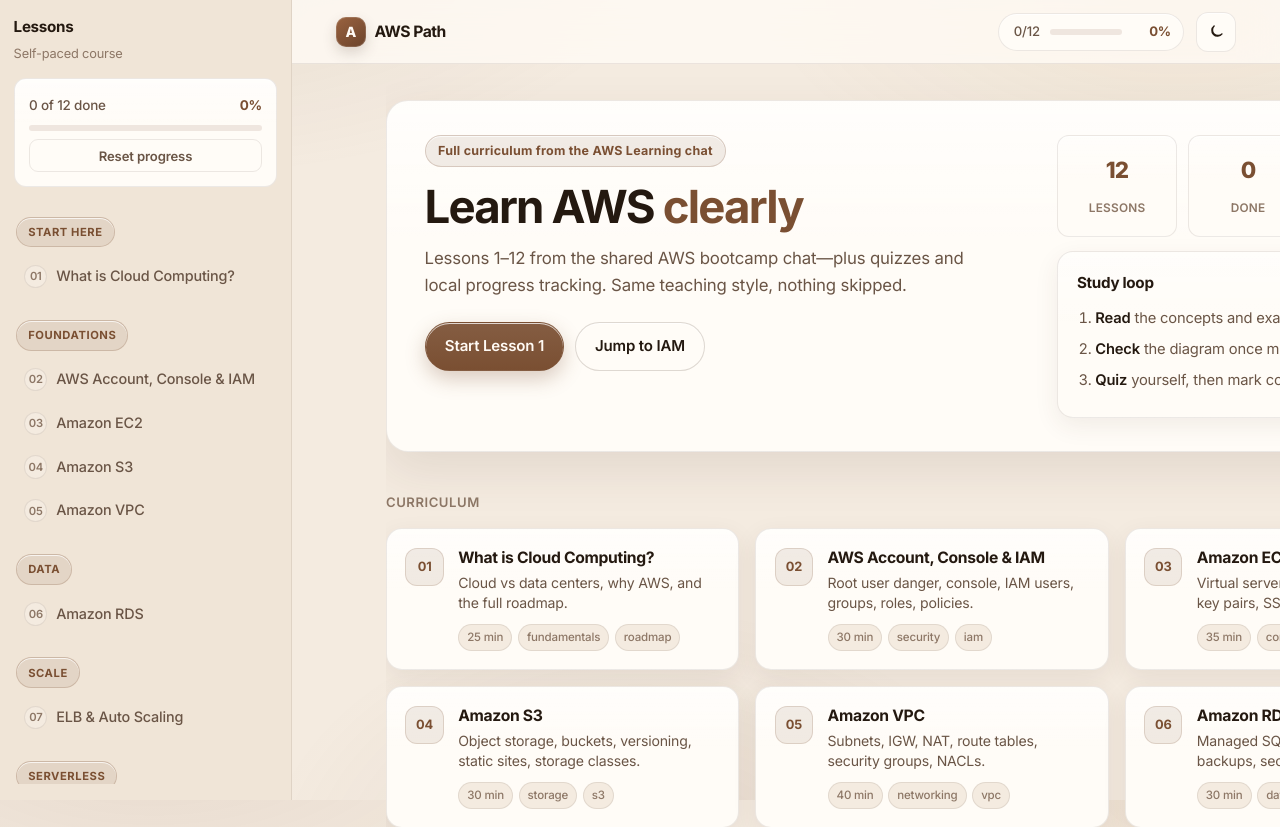
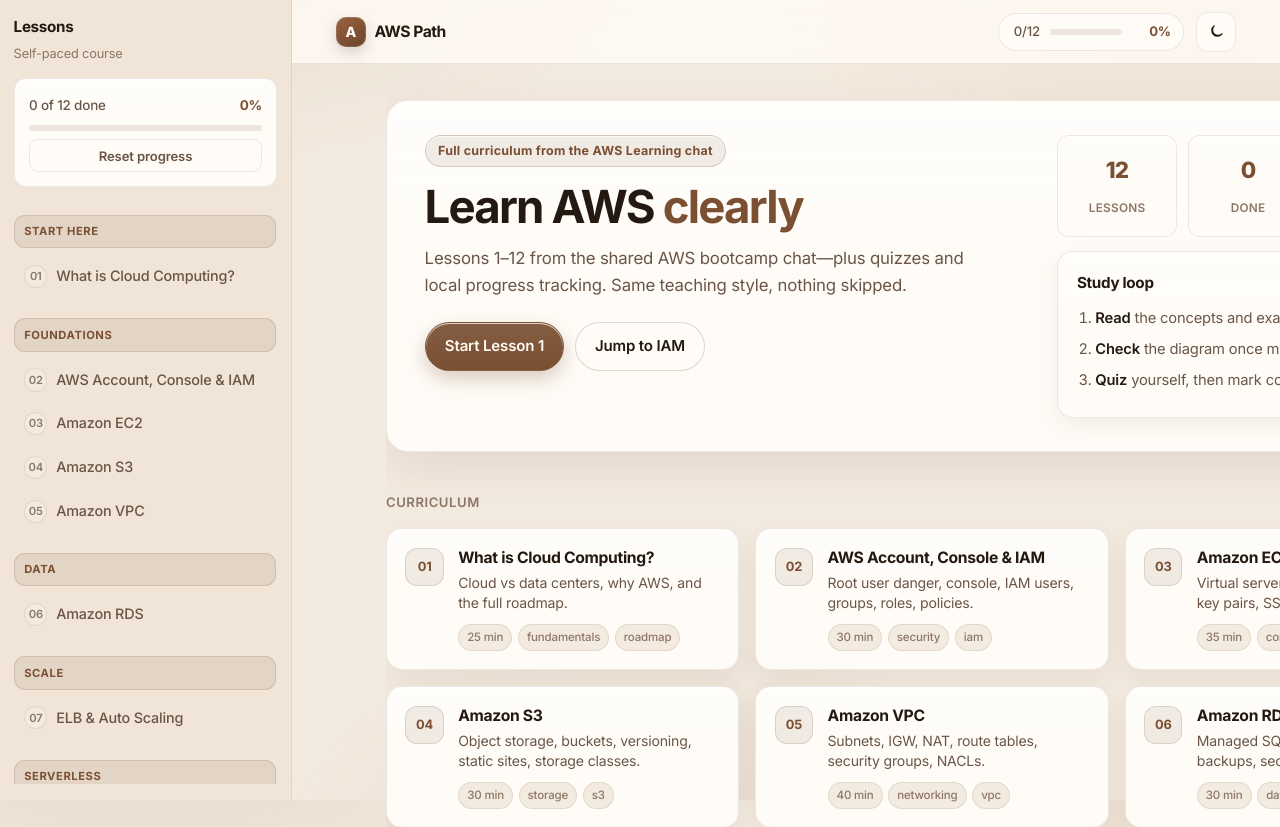
Before and after one commit to thearnabsaha/aws-path-learning, a Next.js app: page / in a window 1280 px wide. Shown: the top 827 px of the page. Built offline with nearby package versions, Linux system fonts and the light colour scheme.

Commit message:
Soften nav-section to match other sidebar items
Use the same 11px radius as nav links, full-width mocha soft block,
without the pill badge look.

```diff
--- a/src/app/globals.css
+++ b/src/app/globals.css
@@ -488,10 +488,9 @@
 }
 
 .nav-section {
-  display: inline-flex;
-  align-items: center;
-  margin: 0.85rem 0 0.45rem 0.15rem;
-  padding: 0.32rem 0.7rem;
+  display: block;
+  margin: 0.75rem 0 0.4rem;
+  padding: 0.4rem 0.6rem;
   font-size: 0.7rem;
   font-weight: 700;
   letter-spacing: 0.05em;
@@ -500,10 +499,9 @@
   position: sticky;
   top: 0;
   z-index: 1;
-  border-radius: 999px;
+  border-radius: 11px;
   background: var(--accent-soft);
-  border: 1px solid color-mix(in srgb, var(--accent) 22%, transparent);
-  box-shadow: var(--shadow-soft);
+  border: 1px solid color-mix(in srgb, var(--accent) 18%, transparent);
 }
 
 .nav-link {
```
